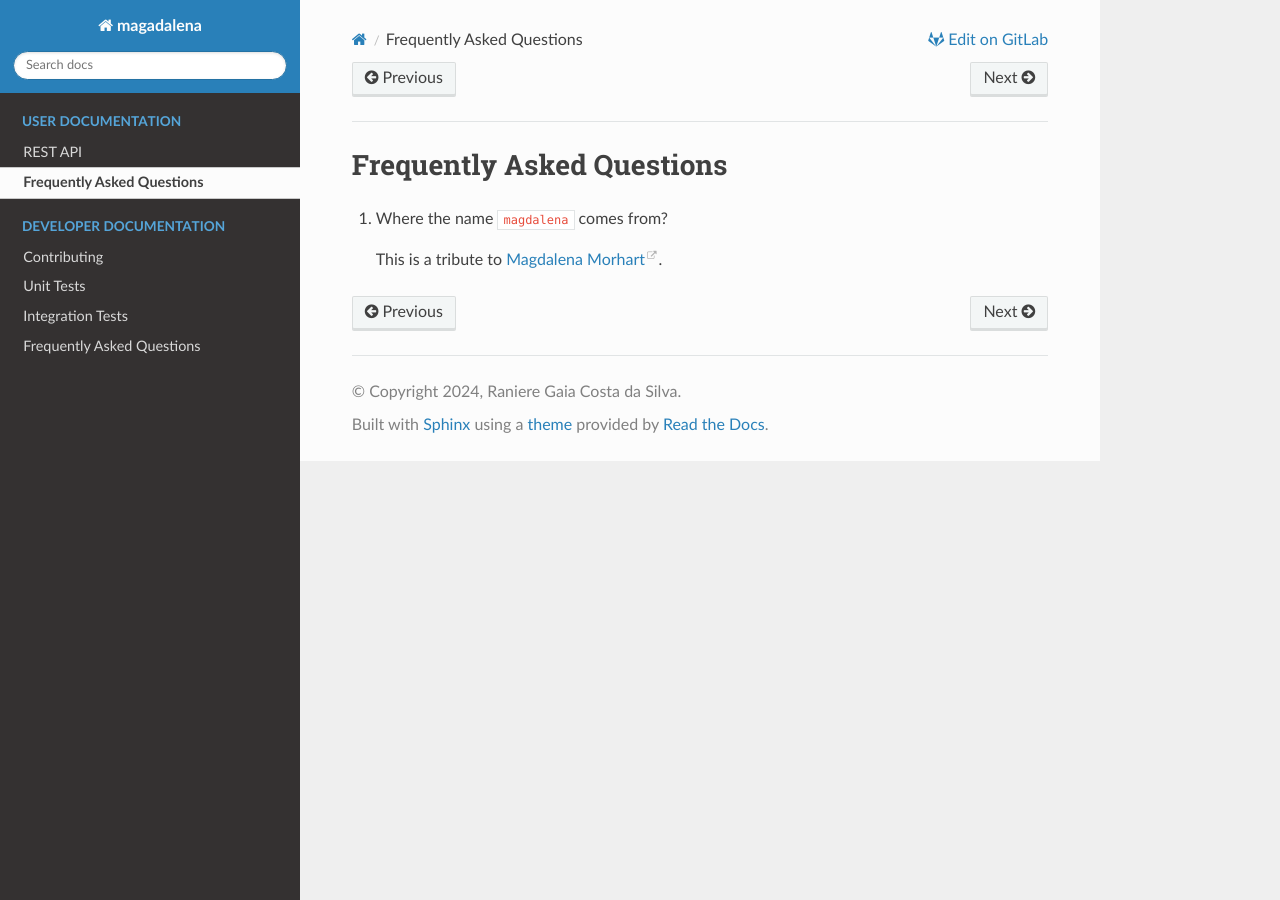
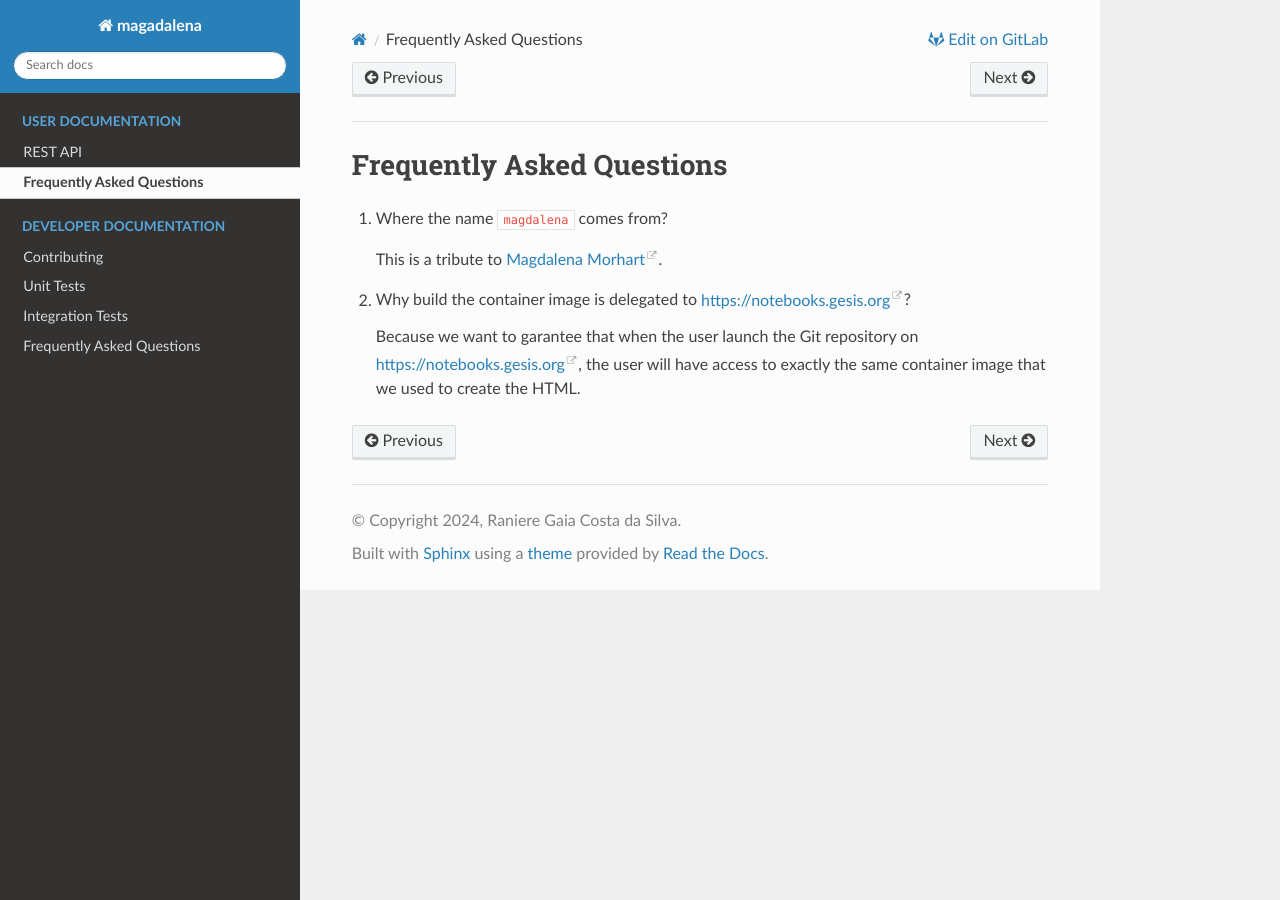
Before and after one commit to gesiscss/magdalena, a Sphinx documentation site: the page built from docs/source/user/faq.rst, in a window 1280 px wide. Built offline with Sphinx 7.4.7 and the Read the Docs theme 2.0.0, drawn with Linux system fonts in a browser that asks for light colours; pages that are not in the unit, such as notebooks, are missing from menus.

Commit message:
Expand FAQ

```diff
--- a/docs/source/user/faq.rst
+++ b/docs/source/user/faq.rst
@@ -10,3 +10,7 @@ Frequently Asked Questions
 
    This is a tribute to `Magdalena
    Morhart <https://en.wikipedia.org/wiki/Magdalena_Morhart>`__.
+
+#. Why build the container image is delegated to https://notebooks.gesis.org?
+
+   Because we want to garantee that when the user launch the Git repository on https://notebooks.gesis.org, the user will have access to exactly the same container image that we used to create the HTML.
```
